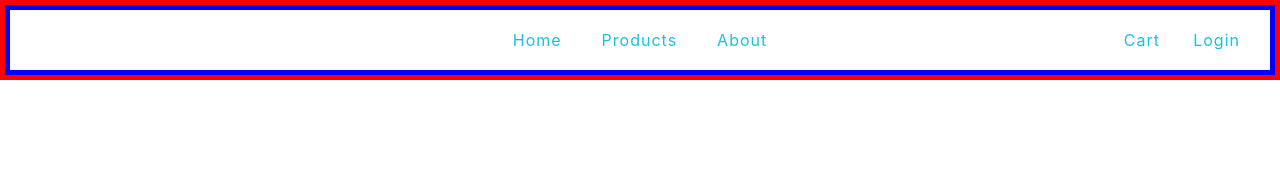
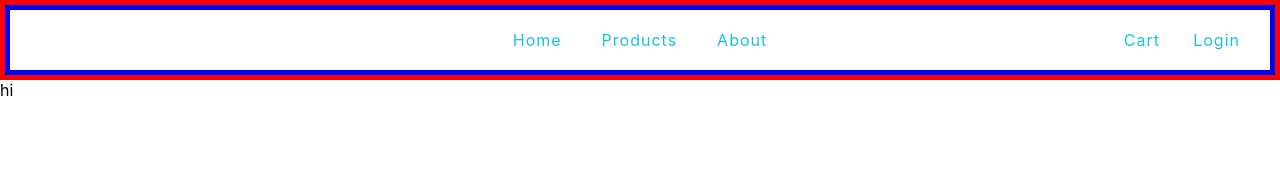
Before and after one commit to tpadilla10117/Shopper.com, a React (Create React App) app: page /products in a window 1280 px wide. Shown: the top 170 px of the page. Built offline with nearby package versions, Linux system fonts and the light colour scheme.

Commit message:
created a Productspg.js

```diff
--- a/src/frontend/components/App.js
+++ b/src/frontend/components/App.js
@@ -9,6 +9,7 @@ import {
   Cart,
   Signin,
   LandingLogin,
+  ProductsPg
 } from './utils';
 import './App.scss';
 
@@ -37,7 +38,7 @@ function App() {
       </Routes>
 
       <Routes>
-        <Route path='products/mens'/>
+        <Route path='/products' element={<ProductsPg/>}/>
       </Routes>
 
 
--- /dev/null
+++ b/src/frontend/components/pages/productspg/ProductsPg.js
@@ -0,0 +1,14 @@
+/* TODO: This page is a generic products page: */
+import React from 'react';
+
+const ProductsPg = () => {
+  return (
+    <section className='productspg-parent-container'>
+
+      hi
+
+    </section>
+  );
+};
+
+export default ProductsPg
--- a/src/frontend/components/utils.js
+++ b/src/frontend/components/utils.js
@@ -42,6 +42,8 @@
 
         export { default as Signin } from '../components/pages/signin/Signin.js';
 
+        export { default as ProductsPg } from '../components/pages/productspg/ProductsPg.js';
+
 
 
 
```
